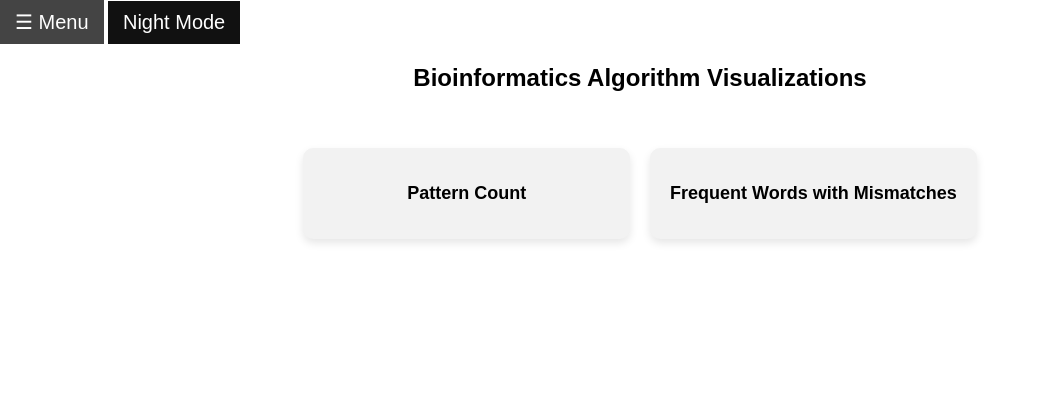
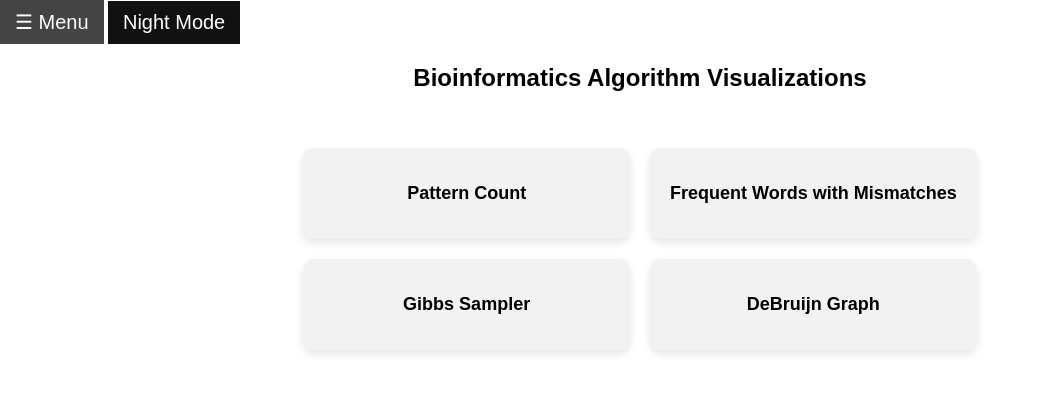
Before and after one commit to jkoeb8762/Bioinformatics-Algorithms, a Django app: page / in a window 1280 px wide. Shown: the top 393 px of the page, without its empty margins (0-1040 px from the left). Run offline with Django 5.2, Linux system fonts and the light colour scheme.

Commit message:
Update home.html
Fixed missing buttons

```diff
--- a/visualizations/templates/visualizations/home.html
+++ b/visualizations/templates/visualizations/home.html
@@ -146,6 +146,8 @@
         <a href="{% url 'home_view' %}">Home</a>
         <a href="{% url 'pattern_count_view' %}">Pattern Count</a>
         <a href="{% url 'frequent_words_with_mismatches_view' %}">Frequent Words with Mismatches</a>
+        <a href="{% url 'gibbs_sampler_view' %}">Gibbs Sampler</a>
+        <a href="{% url 'de_bruijn_graph_view' %}">DeBruijn Graph</a>
         <!-- Add more links for other algorithms -->
     </div>
 
@@ -167,6 +169,16 @@
                     <h2>Frequent Words with Mismatches</h2>
                 </div>
             </a>
+            <a href="{% url 'gibbs_sampler_view' %}" class="link">
+                <div class="grid-item">
+                    <h2>Gibbs Sampler</h2>
+                </div>
+            </a>
+            <a href="{% url 'de_bruijn_graph_view' %}" class="link">
+                <div class="grid-item">
+                    <h2>DeBruijn Graph</h2>
+                </div>
+            </a>
             <!-- Add more grid items here for other algorithms -->
         </div>
     </div>
```
